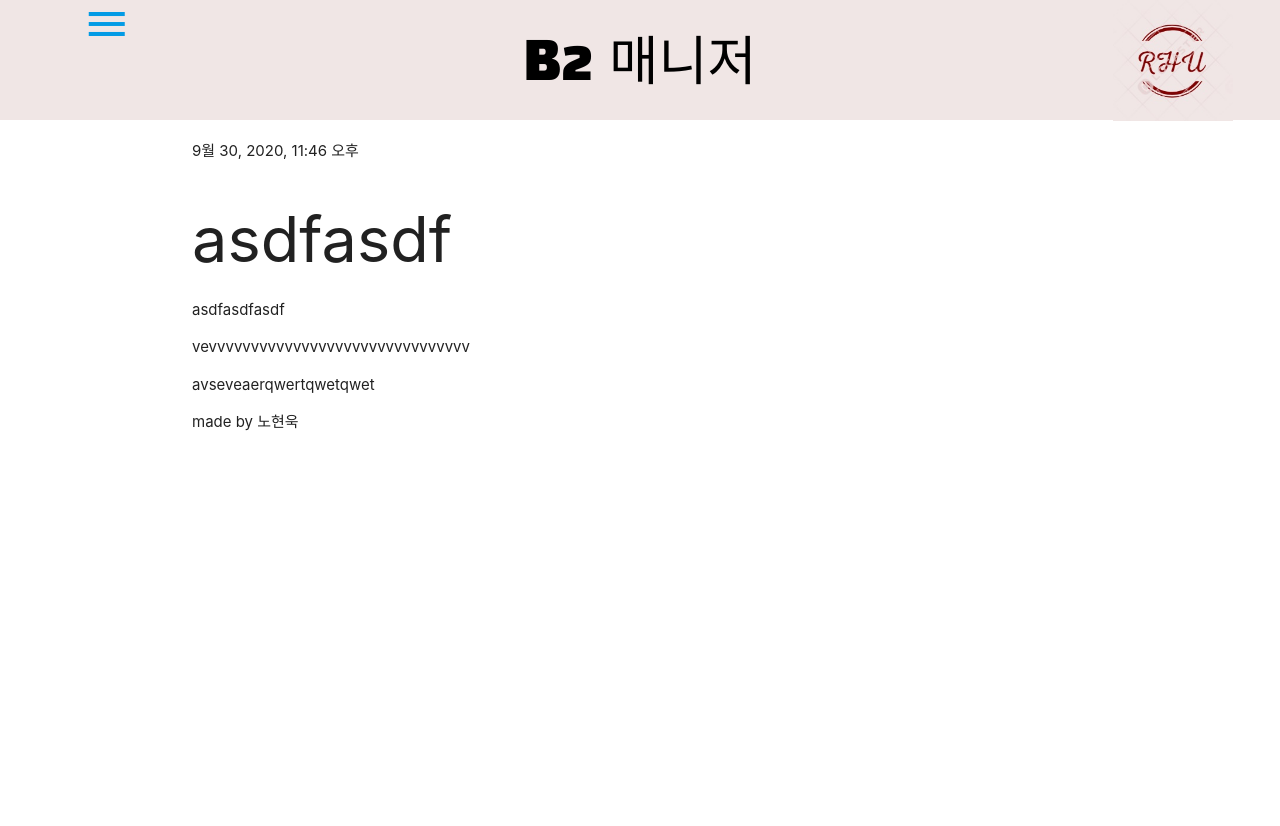
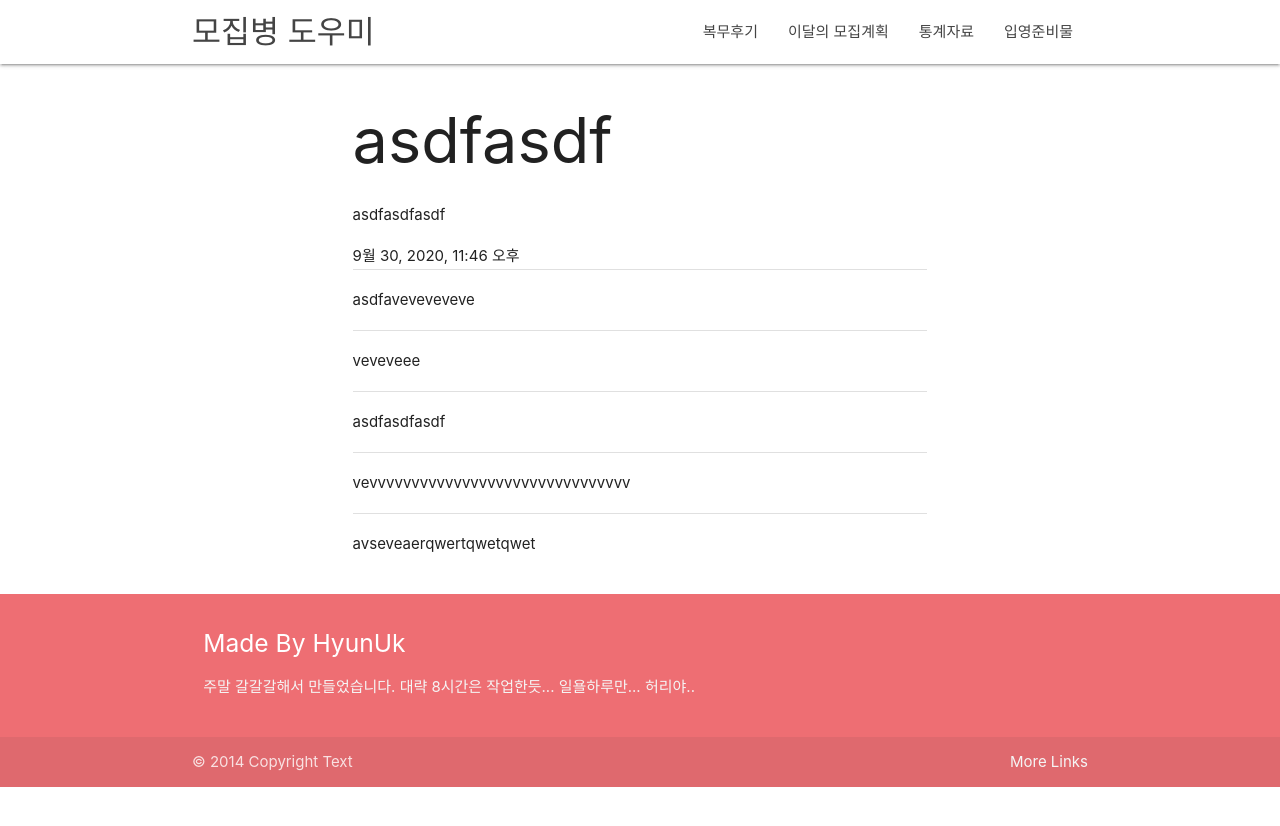
Before and after one commit to rohsik2/RecruitHelper, a Django app: page /community/post/1/ in a window 1280 px wide. Shown: the top 826 px of the page. Run offline with Django 3.2, Linux system fonts and the light colour scheme; data comes from the database, SQL or seed files in the repository; both versions use the stored data as it was after the commit; some libraries are stand-ins or nearby versions.

Commit message:
post n comment

```diff
--- a/account/templates/account/info.html
+++ b/account/templates/account/info.html
@@ -1,4 +1,4 @@
-{% extends 'army_vacation/base.html' %}
+{% extends 'community/base.html' %}
 
 {% block title %}<title>사용자 정보</title>{% endblock %}
 
--- a/account/templates/account/login.html
+++ b/account/templates/account/login.html
@@ -1,4 +1,4 @@
-{% extends 'army_vacation/base.html' %}
+{% extends 'community/base.html' %}
 
 {% block title %}<title>로그인</title>{% endblock %}
 
--- a/account/templates/account/sign_in.html
+++ b/account/templates/account/sign_in.html
@@ -1,4 +1,4 @@
-{% extends 'army_vacation/base.html' %}
+{% extends 'community/base.html' %}
 
 {% block content %}
 <form method="POST" class="post-form">
--- a/account/templates/registration/login.html
+++ b/account/templates/registration/login.html
@@ -1,4 +1,4 @@
-{% extends 'army_vacation/base.html' %}
+{% extends 'community/base.html' %}
 
 {% block title %}<title>로그인</title>{% endblock %}
 
--- a/community/static/css/base.css
+++ b/community/static/css/base.css
@@ -1,41 +1,57 @@
-.header{
-    font-family: 'Black Han Sans', sans-serif;
-    background:#f0e6e5;
-    width:100%;
-    height: 120px;
-    position: fixed;
-    top: 0;
-    left: 0;
-    right: 0;
-}
-.material-icons.md-48 { font-size: 48px; }
+/* Custom Stylesheet */
+/**
+ * Use this file to override Materialize files so you can update
+ * the core Materialize files in the future
+ *
+ * Made By MaterializeCSS.com
+ */
 
-
-
-.title{
+nav ul a,
+nav .brand-logo {
+  color: #444 !important;
 }
 
-.logo{
+p {
+  line-height: 2rem;
 }
 
-.banner img{
-    width:100%
+.sidenav-trigger {
+  color: #26a69a;
 }
 
-.h1{
-    font-size:1.8em;
+.parallax-container {
+  min-height: 380px;
+  line-height: 0;
+  height: auto;
+  color: rgba(255,255,255,.9);
 }
-.h2{
-    align-content:left;
-    font-size : 10px;
-}
-.content{
-    margin-top : 140px;
-}
-.footer{
+  .parallax-container .section {
+    width: 100%;
+  }
 
+@media only screen and (max-width : 992px) {
+  .parallax-container .section {
+    position: absolute;
+    top: 40%;
+  }
+  #index-banner .section {
+    top: 10%;
+  }
 }
 
-select{
-    display : unset; !important
+@media only screen and (max-width : 600px) {
+  #index-banner .section {
+    top: 0;
+  }
 }
+
+.icon-block {
+  padding: 0 15px;
+}
+.icon-block .material-icons {
+  font-size: inherit;
+}
+
+footer.page-footer {
+  margin: 0;
+}
--- a/community/templates/community/base.html
+++ b/community/templates/community/base.html
@@ -1,84 +1,72 @@
 {% load staticfiles %}
 <!DOCTYPE html>
-  <html lang='ko'>
+<html lang="ko">
     <head>
+<!--Import Google Icon Font-->
       <link href="https://fonts.googleapis.com/icon?family=Material+Icons" rel="stylesheet">
-    <link href="http://fonts.googleapis.com/css?family=Lobster&subset=latin,latin-ext" rel="stylesheet" type="text/css">
-    <link href="https://fonts.googleapis.com/css2?family=Black+Han+Sans&display=swap" rel="stylesheet">
-    <link rel="stylesheet" href="{% static 'css/materialize.min.css'%}">
-    <link rel="stylesheet" href="{% static 'css/base.css' %}">
+      <!--Import materialize.css-->
+      <link type="text/css" rel="stylesheet" href="{% static 'css/materialize.css'%}"  media="screen,projection"/>
+      <link type="text/css" rel="stylesheet" href="{% static 'css/base.css'%}"  media="screen,projection"/>
+      <script type="text/javascript" src="{% static 'js/materialize.js'%}"></script>
+      <script type="text/javascript" src = "https://code.jquery.com/jquery-2.1.1.min.js"></script>
+      <!--Let browser know website is optimized for mobile-->
+      <meta name="viewport" content="width=device-width, initial-scale=1.0"/>
+        {% block head %}
+        {% endblock %}
+    </head>
+    <body>
+        <nav class="white" role="navigation">
+        <div class="nav-wrapper container">
+          <a id="logo-container" href="{% url 'post_list' %}" class="brand-logo">모집병 도우미</a>
+          <ul class="right hide-on-med-and-down">
+            <li><a href = "{% url 'post_list' %}" class="active">복무후기</a></li>
+            <li><a href = "#" >이달의 모집계획</a></li>
+            <li><a href = "#" >통계자료</a></li>
+            <li><a href = "#" >입영준비물</a></li>
+          </ul>
 
-    <script type="text/javascript" src="https://code.jquery.com/jquery-2.1.1.min.js"></script>
-    <script src="{% static 'js/materialize.min.js'%}"></script>
-    <script src="{% static 'js/base.js'%}"></script>
-    <meta name="viewport" content="width=device-width, initial-scale=1.0"/>
+          <ul id="nav-mobile" class="sidenav">
+            <li><a href = "#" class="active">복무후기</a></li>
+            <li><a href = "#" >이달의 모집계획</a></li>
+            <li><a href = "#" >통계자료</a></li>
+            <li><a href = "#" >입영준비물</a></li>
+          </ul>
+          <a href="#" data-target="nav-mobile" class="sidenav-trigger"><i class="material-icons">menu</i></a>
+        </div>
+        </nav>
 
-  </head>
-
-<body>
         <div class="container">
-        <ul id="slide-out" class="sidenav" style='width : 200px'>
-            <li>
-            <div class="user-view">
-              <div class="background">
-                <img src="{% static 'images/Logo.jpg' %}">
-              </div>
-            {% if user.is_authenticated %}
-              <a href="/account"><span class="white-text name">{{user.name}}</span></a>
-              <a href="/account"><span class="white-text email">{{user.email}}</span></a>
-            {% else %}
-                <a href="/account/login"><span class="white-text name">로그인을 해주세요</span></a>
-            {% endif %}
-            </div>
-            </li>
-
-            <!--<li><a href="#!"><i class="material-icons">cloud</i>First Link With Icon</a></li> -->
-            <!--
-            <li><div class="divider"></div></li>
-            <li><a class="subheader">휴가</a></li>
-            <li><a class="waves-effect" a href="/handbook">휴가 핸드북</a></li>
-            <li><a class="waves-effect" a href="/questionaire">3일 문진표</a></li>
-            <li><a class="waves-effect" a href='/'>전우들의 휴가</a></li>
-             -->
-            <li><div class="divider"></div></li>
-            <li><a class="subheader">병영생활</a></li>
-            <li><a class="waves-effect" a href="/food">오늘의 밥</a></li>
-            <li><a class="waves-effect" a href="/worker">불침번 근무</a></li>
-            <li><a class="waves-effect" a href="/washdish">식기 근무</a></li>
-            <li><a class="waves-effect" a href="/blog">전파 사항</a></li>
-        </ul>
-        <div class="row header">
-            <div class="col s2 center">
-                <a href="#" data-target="slide-out" class="sidenav-trigger" ><i class="material-icons md-48">menu</i></a>
-                </div>
-
-                <div class="col s8 center" style="text-align : center">
-                    <a href="/" style="color:black">
-                    <h2>
-                        B2 매니저
-                    </h2>
-                    </a>
-
-                </div>
-
-                <div class="col s2 center">
-                    <img src= "{% static 'images/Logo.jpg' %}" style="width : 100%; max-width : 120px; ">
-                </div>
-
-
-        </div>
-        <div class = "content">
         {% block content %}
         {% endblock %}
         </div>
 
-        <div class="footer">
-            <h9>
-                made by 노현욱
-            </h9>
+        <footer class="page-footer">
+          <div class="container">
+            <div class="row">
+              <div class="col s12">
+                <h5 class="white-text">Made By HyunUk</h5>
+                <p class="grey-text text-lighten-4">주말 갈갈갈해서 만들었습니다. 대략 8시간은 작업한듯... 일욜하루만... 허리야..</p>
+              </div>
+
             </div>
           </div>
+          <div class="footer-copyright">
+            <div class="container">
+            © 2014 Copyright Text
+            <a class="grey-text text-lighten-4 right" href="#!">More Links</a>
+            </div>
+          </div>
+        </footer>
 
 
+        <script type="text/javascript" src="{% static 'js/materialize.min.js'%}"></script>
+        <script type="text/javascript" src="https://code.jquery.com/jquery-2.1.1.min.js"></script>
+        <script type="text/javascript" src="{% static 'js/materialize.js'%}"></script>
+        <script>
+        $(document).ready(function(){
+            $('.sidenav').sidenav();
+          });
+        </script>
+      <!--JavaScript at end of body for optimized loading-->
     </body>
   </html>
--- a/community/templates/community/post_detail.html
+++ b/community/templates/community/post_detail.html
@@ -2,6 +2,12 @@
 
 {% block content %}
     <div class="post">
+        <div class="row">
+
+        <div class="col offset-l2 l8 s12">
+            <h1>{{ post.title }}</h1>
+            <p>{{ post.text|linebreaks }}</p>
+
             {% if post.published_date %}
             <div class="date">
                 {{ post.published_date }}
@@ -10,12 +16,37 @@
             {% if user.is_authenticated %}
                 <a class="btn btn-default" href="{% url 'post_edit' pk=post.pk %}"><i class="material-icons">edit</i></a>
             {% endif %}
-		<h1>{{ post.title }}</h1>
-        <p>{{ post.text|linebreaks }}</p>
+        </div>
+
+        <div class="col offset-l2 l8 s12">
+            {% if user.is_authenticated %}
+            <form method="POST" class="post-form">{% csrf_token %}
+            {% for field in form %}
+                <div class = form-group {% if field.errors|length > 0 %}has-error{%endif %}">
+                    <label for="{{ field.id_for_label }}">{{ field.label }}</label>
+                    <input name="{{ field.html_name }}" id="{{ field.id_for_lable }}"
+                           class="col form-control s12" type="{{ field.field.widget.input_type }}" value="{{ field.value|default_if_none:'' }}">
+                    {% for error in field.errors %}
+                        <label class="control-label" for="{{ field.id_for_label }}">{{ error }}</label>
+                    {% endfor %}
+                </div>
+            {% endfor %}
+                <div class="form-actions">
+                    <button class="btn btn-primary btn-large" type="submit">댓글달기</button>
+                </div>
+            </form>
+            {% endif %}
+        </div>
+
+        <div class='col offset-l2 l8 s12'>
             {% for comment in comments %}
+            <div class="divider"></div>
             <p>
                 {{comment.text}}
             </p>
             {% endfor %}
         </div>
+
+        </div>
+	</div>
 {% endblock %}
--- a/community/views.py
+++ b/community/views.py
@@ -2,7 +2,7 @@ from django.shortcuts import render
 from django.utils import timezone
 from django.shortcuts import render, get_object_or_404, redirect
 from .models import Post, Comment
-from .forms import PostForm
+from .forms import PostForm, CommentForm
 from datetime import date
 
 
@@ -14,7 +14,18 @@ def post_list(request):
 def post_detail(request, pk):
     post = get_object_or_404(Post, pk=pk)
     comments = comment_list(post)
-    return render(request, 'community/post_detail.html', {'post': post, 'comments':comments})
+    if request.method == "POST" and request.user.is_authenticated:
+        form = CommentForm(request.POST)
+        if form.is_valid():
+            form = form.save(commit=False)
+            form.published_date = timezone.now()
+            form.post = post
+            form.author = request.user
+            form.save()
+            return redirect('post_detail', pk=post.id)
+    else:
+        form = CommentForm(request.POST)
+    return render(request, 'community/post_detail.html', {'post': post, 'comments':comments, 'form' : form})
 
 
 def calendar(request):
@@ -24,9 +35,10 @@ def calendar(request):
 def post_new(request):
     if request.method == "POST":
        form = PostForm(request.POST)
-       if form.is_valid():
+       if form.is_valid() and request.user.is_authenticated:
            post = form.save(commit=False)
            post.published_date = timezone.now()
+           post.author = request.user
            post.save()
            return redirect('post_list')
     else:
@@ -38,7 +50,7 @@ def post_edit(request, pk):
     post = get_object_or_404(Post, pk=pk)
     if request.method == "POST":
         form = PostForm(request.POST, instance=post)
-        if form.is_valid():
+        if form.is_valid() and request.user.is_authenticated:
             post = form.save(commit=False)
             post.author = request.user
             post.published_date = timezone.now()
@@ -50,7 +62,7 @@ def post_edit(request, pk):
 
 
 def comment_list(post):
-    comments = Comment.objects.filter(published_date__lte=timezone.now()).order_by('-published_date')
+    comments = Comment.objects.filter(post=post).order_by('-published_date')
     return comments
 
 def left_day(request):
```
Also changed, not shown: community/templates/community/post_list.html (+18 -11 lines), db.sqlite3, 1 other file. Lines whose indentation alone changed are shown as unchanged.
